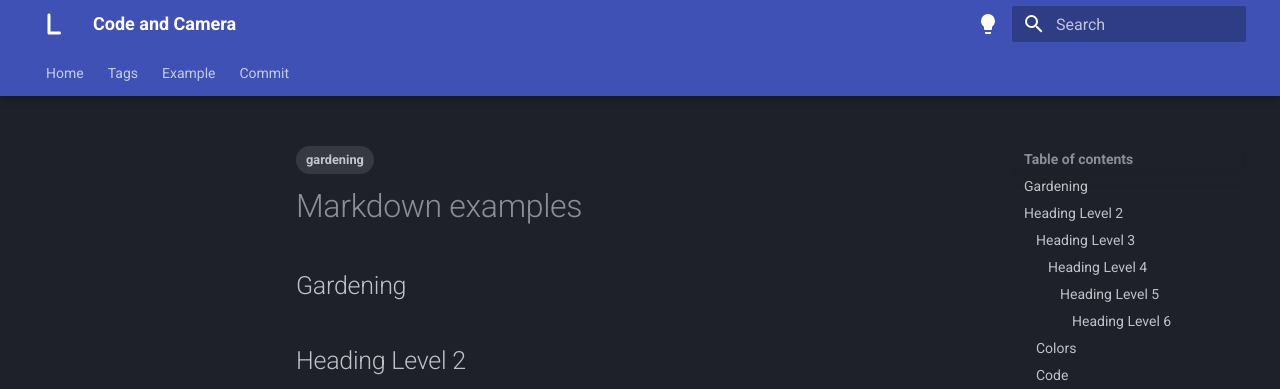
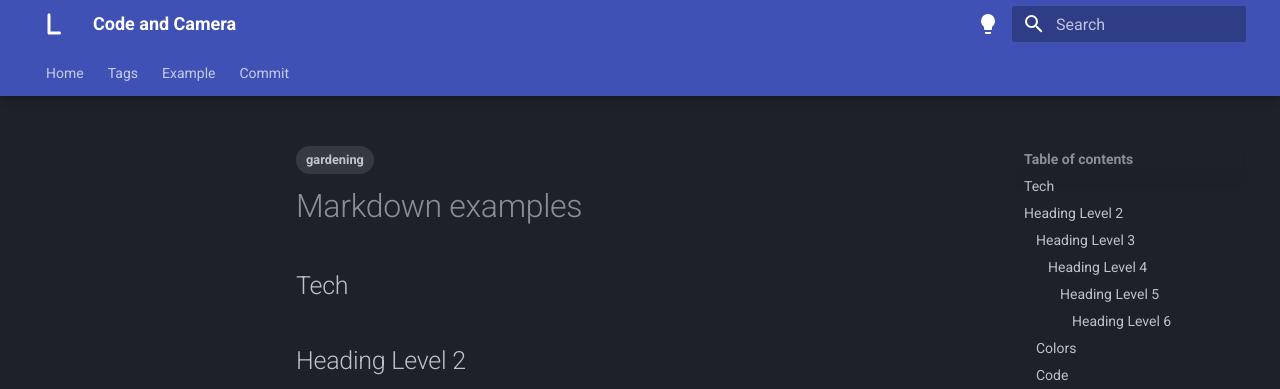
Before and after one commit to jdlocklin-backyard/codeandcamera, an MkDocs documentation site: the page built from docs/gardening/markdown_examples.md, in a window 1280 px wide and 900 px high. Shown: the top 389 px of the window. Built offline with MkDocs 1.6.1 and Material for MkDocs 9.7.7, drawn with Linux system fonts in a browser that asks for light colours.

```diff
--- a/docs/gardening/markdown_examples.md
+++ b/docs/gardening/markdown_examples.md
@@ -1,5 +1,5 @@
 
-##Gardening
+##Tech
 
 ## Heading Level 2
 ### Heading Level 3
@@ -81,10 +81,7 @@ print('The sum is:', result)
 
 [OpenAI](https://www.openai.com)
 
-[Local Link](./local_file.md)
-
-
-
+[Local Link](./gardening/markdown_examples.md)
 
 
 
```
